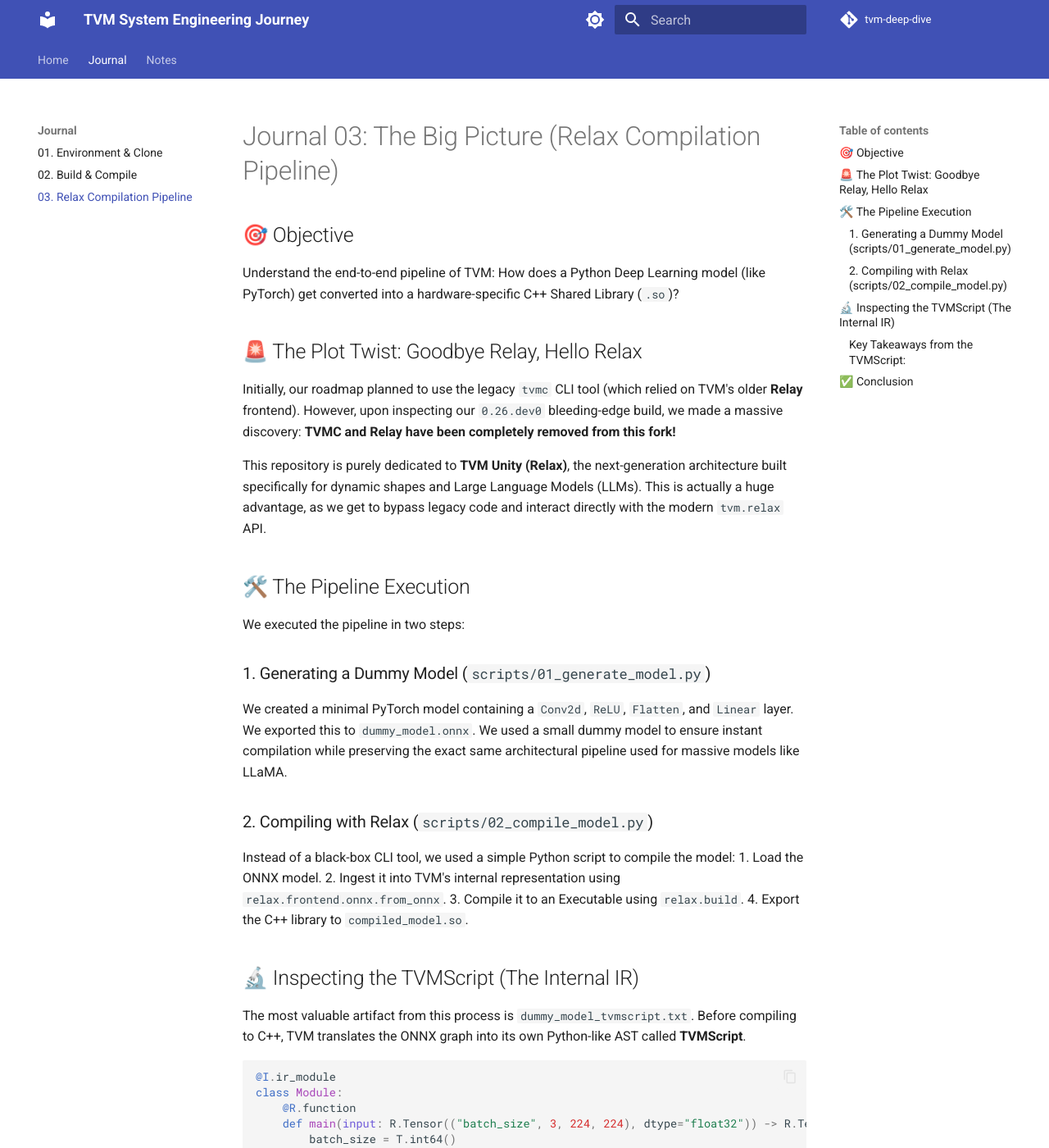
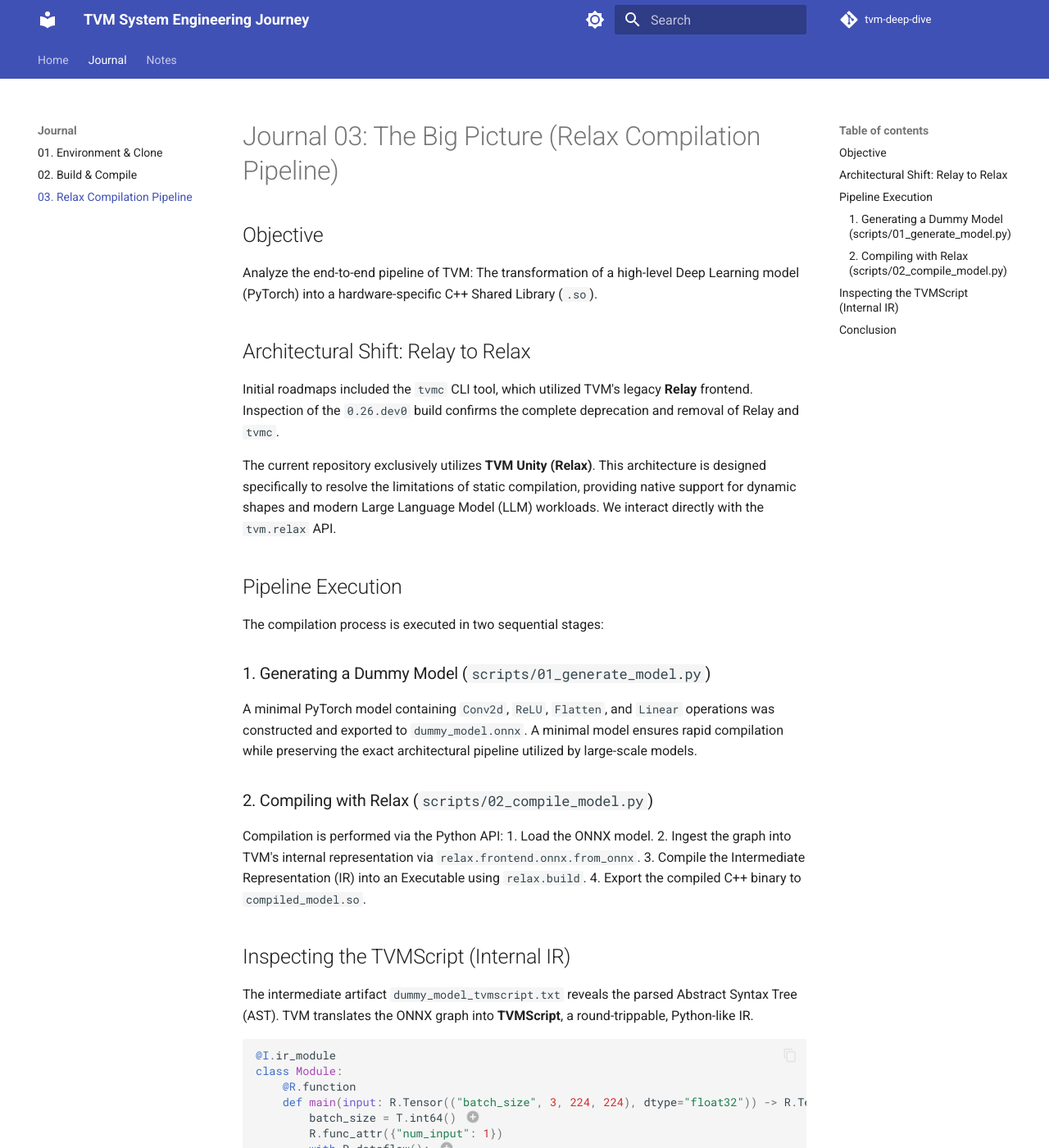
Before and after one commit to keytech42/tvm-deep-dive, an MkDocs documentation site: the page built from docs/journal/03_relax_compilation_pipeline.md, in a window 1280 px wide and 1400 px high. Shown: the whole window at 82% size. Built offline with MkDocs 1.6.1 and Material for MkDocs 9.7.7, drawn with Linux system fonts in a browser that asks for light colours; comment, search, counter and statistics services are not loaded; some of the changed text lies outside the part shown.

Commit message:
docs: restructure Journal 03 with MkDocs annotations and create compiler philosophy note

````diff
--- a/docs/journal/03_relax_compilation_pipeline.md
+++ b/docs/journal/03_relax_compilation_pipeline.md
@@ -1,61 +1,60 @@
 # Journal 03: The Big Picture (Relax Compilation Pipeline)
 
-## 🎯 Objective
+## Objective
+Analyze the end-to-end pipeline of TVM: The transformation of a high-level Deep Learning model (PyTorch) into a hardware-specific C++ Shared Library (`.so`).
 
-Understand the end-to-end pipeline of TVM: How does a Python Deep Learning model (like PyTorch) get converted into a hardware-specific C++ Shared Library (`.so`)?
+## Architectural Shift: Relay to Relax
+Initial roadmaps included the `tvmc` CLI tool, which utilized TVM's legacy **Relay** frontend. Inspection of the `0.26.dev0` build confirms the complete deprecation and removal of Relay and `tvmc`.
 
-## 🚨 The Plot Twist: Goodbye Relay, Hello Relax
+The current repository exclusively utilizes **TVM Unity (Relax)**. This architecture is designed specifically to resolve the limitations of static compilation, providing native support for dynamic shapes and modern Large Language Model (LLM) workloads. We interact directly with the `tvm.relax` API.
 
-Initially, our roadmap planned to use the legacy `tvmc` CLI tool (which relied on TVM's older **Relay** frontend). However, upon inspecting our `0.26.dev0` bleeding-edge build, we made a massive discovery: **TVMC and Relay have been completely removed from this fork!**
+## Pipeline Execution
 
-This repository is purely dedicated to **TVM Unity (Relax)**, the next-generation architecture built specifically for dynamic shapes and Large Language Models (LLMs). This is actually a huge advantage, as we get to bypass legacy code and interact directly with the modern `tvm.relax` API.
-
-## 🛠️ The Pipeline Execution
-
-We executed the pipeline in two steps:
+The compilation process is executed in two sequential stages:
 
 ### 1. Generating a Dummy Model (`scripts/01_generate_model.py`)
-We created a minimal PyTorch model containing a `Conv2d`, `ReLU`, `Flatten`, and `Linear` layer. We exported this to `dummy_model.onnx`. We used a small dummy model to ensure instant compilation while preserving the exact same architectural pipeline used for massive models like LLaMA.
+A minimal PyTorch model containing `Conv2d`, `ReLU`, `Flatten`, and `Linear` operations was constructed and exported to `dummy_model.onnx`. A minimal model ensures rapid compilation while preserving the exact architectural pipeline utilized by large-scale models.
 
 ### 2. Compiling with Relax (`scripts/02_compile_model.py`)
-Instead of a black-box CLI tool, we used a simple Python script to compile the model:
+Compilation is performed via the Python API:
 1. Load the ONNX model.
-2. Ingest it into TVM's internal representation using `relax.frontend.onnx.from_onnx`.
-3. Compile it to an Executable using `relax.build`.
-4. Export the C++ library to `compiled_model.so`.
+2. Ingest the graph into TVM's internal representation via `relax.frontend.onnx.from_onnx`.
+3. Compile the Intermediate Representation (IR) into an Executable using `relax.build`.
+4. Export the compiled C++ binary to `compiled_model.so`.
 
-## 🔬 Inspecting the TVMScript (The Internal IR)
+## Inspecting the TVMScript (Internal IR)
 
-The most valuable artifact from this process is `dummy_model_tvmscript.txt`. Before compiling to C++, TVM translates the ONNX graph into its own Python-like AST called **TVMScript**.
+The intermediate artifact `dummy_model_tvmscript.txt` reveals the parsed Abstract Syntax Tree (AST). TVM translates the ONNX graph into **TVMScript**, a round-trippable, Python-like IR.
 
 ```python
 @I.ir_module
 class Module:
     @R.function
-    def main(input: R.Tensor(("batch_size", 3, 224, 224), dtype="float32")) -> R.Tensor(("batch_size", 10), dtype="float32"):
-        batch_size = T.int64()
-        with R.dataflow():
-            # Convolution Layer (notice the layout and strides)
-            lv: R.Tensor(...) = R.nn.conv2d(input, metadata["relax.expr.Constant"][0], strides=[1, 1], padding=[1, 1, 1, 1], ...)
-
-            # Bias Add and ReLU
-            lv2: R.Tensor(...) = R.add(lv, lv1)
-            lv3: R.Tensor(...) = R.nn.relu(lv2)
-
-            # Matmul (Linear Layer)
-            lv6: R.Tensor(...) = R.matmul(lv4, lv5, out_dtype=None)
-            gv: R.Tensor(...) = R.add(lv6, metadata["relax.expr.Constant"][3])
+    def main(input: R.Tensor(("batch_size", 3, 224, 224), dtype="float32")) -> R.Tensor(("batch_size", 10), dtype="float32"): # (1)!
+        batch_size = T.int64() # (2)!
+        R.func_attr({"num_input": 1})
+        with R.dataflow(): # (3)!
+            lv: R.Tensor((batch_size, 16, 224, 224), dtype="float32") = R.nn.conv2d(input, metadata["relax.expr.Constant"][0], strides=[1, 1], padding=[1, 1, 1, 1], dilation=[1, 1], groups=1, data_layout="NCHW", kernel_layout="OIHW", out_layout="NCHW", out_dtype=None)
+            lv1: R.Tensor((1, 16, 1, 1), dtype="float32") = R.reshape(metadata["relax.expr.Constant"][1], R.shape([1, 16, 1, 1]))
+            lv2: R.Tensor((batch_size, 16, 224, 224), dtype="float32") = R.add(lv, lv1) # (4)!
+            lv3: R.Tensor((batch_size, 16, 224, 224), dtype="float32") = R.nn.relu(lv2)
+            lv4: R.Tensor((batch_size, 802816), dtype="float32") = R.reshape(lv3, R.shape([batch_size, 802816]))
+            lv5: R.Tensor((802816, 10), dtype="float32") = R.permute_dims(metadata["relax.expr.Constant"][2], axes=[1, 0])
+            lv6: R.Tensor((batch_size, 10), dtype="float32") = R.matmul(lv4, lv5, out_dtype=None)
+            gv: R.Tensor((batch_size, 10), dtype="float32") = R.add(lv6, metadata["relax.expr.Constant"][3])
             R.output(gv)
         return gv
 ```
 
-### Key Takeaways from the TVMScript:
-1. **Dynamic Shapes are First-Class**: Notice `"batch_size"`. Unlike older frameworks that freeze dimensions, Relax natively tracks symbolic dimensions (`T.int64()`) throughout the entire graph.
-2. **Dataflow Block**: The `with R.dataflow():` context means these operations have no side effects. The compiler can aggressively reorder, fuse, or parallelize anything inside this block safely.
-3. **Hardware Agnostic to Hardware Specific**: This high-level IR (Relax) will eventually be lowered into TensorIR (TIR) loops and then to LLVM C++ code inside the `compiled_model.so`.
+1.  **Dynamic Shape Mapping:** PyTorch defined a static input dimension `1`, but TVM maps this dimension to a string identifier `"batch_size"`.
+2.  **Symbolic Variable Binding:** `T.int64()` constructs a symbolic variable. This confirms TVM does not hardcode the dimension, allowing for dynamic batch sizes at runtime.
+3.  **Dataflow Block:** Operations within `R.dataflow()` are guaranteed to lack side effects. This context allows the compiler to safely perform aggressive optimizations (e.g., operator fusion, instruction reordering).
+4.  **Operator Decomposition:** PyTorch's `Conv2d` implicitly handles bias addition. TVM IR decomposes this into discrete mathematical operations: a convolution (`lv`) followed by an explicit matrix addition (`lv2`).
 
-## ✅ Conclusion
+!!! info "Deep Dive: TVM Design Philosophy"
+    Why are dynamic shapes critical for modern LLMs? Why did legacy compilers like TensorRT enforce static compilation? What is the exact binary composition of the `.so` artifact? For a rigorous technical analysis of these concepts, refer to the [Compiler Design Philosophy](../notes/01_compiler_design_philosophy.md) note.
 
-We successfully witnessed the "Big Picture". A PyTorch model went in, was translated into TVM's internal **Relax IR**, and was ultimately compiled out as a `compiled_model.so` native library.
+## Conclusion
+The end-to-end pipeline is verified. A PyTorch model is ingested, translated into the **Relax IR** (TVMScript), and lowered into a native `compiled_model.so` binary targeting the LLVM backend.
 
-**Next Step:** Now that we've seen the very top (Python API) and the very bottom (`.so`), it's time to explore the bridge that connects them: the **FFI Boundary Tracking (PackedFunc)**.
+**Next Objective:** Trace the FFI (Foreign Function Interface) boundary via `PackedFunc` to observe the zero-serialization transition from Python to C++.
--- /dev/null
+++ b/docs/notes/01_compiler_design_philosophy.md
@@ -0,0 +1,53 @@
+# Compiler Design Philosophy
+
+## The Necessity of Dummy Inputs for ONNX Export
+
+PyTorch utilizes a **define-by-run** (eager execution) paradigm, meaning the computation graph is dynamically constructed during runtime as data flows through operations. Consequently, PyTorch lacks an explicit, static representation of the graph architecture prior to execution.
+
+To export a model to a static format like ONNX, PyTorch employs a technique known as **tracing**.
+Tracing requires passing a **dummy input** (a tensor containing arbitrary values but structurally identical to real data) through the model. The tracer monitors and records the sequence of operations applied to this tensor, serializing the resulting execution path into the ONNX graph. If data-dependent control flow (e.g., `if` statements) exists, tracing strictly captures the branch executed by the specific dummy input.
+
+## The `.onnx.data` File Mechanism
+
+During ONNX export, a deep learning model is bifurcated into two conceptual components:
+1.  **Topology:** The structural layout defining how mathematical nodes are interconnected.
+2.  **Parameters (Weights):** The trained numerical data tensors residing within the nodes.
+
+By default, ONNX attempts to embed both components within a single `.onnx` file. However, Protocol Buffers (the underlying serialization format for ONNX) enforce a strict 2GB file size limit. If the model weights exceed this threshold, or if the external data flag is explicitly enabled during export, the topology is serialized into the primary `.onnx` file, while the heavy parameter tensors are externalized to a binary `.onnx.data` file. The compiler consumes both simultaneously.
+
+## TVMScript: Abstract Syntax Tree vs. Pseudo-code
+
+A common misconception is that `tvm_script.txt` functions merely as read-only pseudo-code for human inspection. This is fundamentally incorrect.
+
+**TVMScript is a fully parseable, round-trippable Intermediate Representation (IR).**
+It serves as the concrete Abstract Syntax Tree (AST) that the TVM compiler internalizes, mutates, and optimizes. A developer can author TVMScript manually, completely bypassing the ONNX frontend, and feed it directly into the TVM compilation pipeline via Python decorators (e.g., `@I.ir_module`, `@R.function`) to generate the identical `.so` binary. It is the core language of the TVM backend.
+
+## Static vs. Dynamic Compilation
+
+### The Static Paradigm (Legacy Compilers & Vanilla TensorRT)
+Historically, compilers demanded strict static shapes (e.g., dimensions locked to `1x3x224x224`).
+**Advantages:**
+- **Deterministic Memory Allocation:** The precise memory footprint is known at compile-time, allowing the GPU to allocate fixed buffers without dynamic runtime `malloc`/`free` overhead.
+- **Aggressive Optimization:** The compiler can execute perfect loop unrolling, select exact hardware-specific instruction tiles, and maximize cache locality.
+
+**Disadvantages:**
+- If the batch size or input dimensions vary at runtime (e.g., feeding two images instead of one), the compiled binary crashes. Recompilation is strictly required.
+
+### The Dynamic Paradigm (TVM Relax & TensorRT-LLM)
+Modern workloads, particularly Large Language Models (LLMs), fundamentally conflict with static compilation. LLMs process dynamic sequence lengths depending on user prompts and utilize autoregressive decoding where the Key-Value (KV) cache grows continuously.
+
+Architectures like TVM Relax and NVIDIA's TensorRT-LLM resolve this by introducing **Symbolic Shapes**.
+In TVMScript, binding `batch_size = T.int64()` forces the compiler to treat the dimension as an algebraic variable rather than a constant. The resulting machine code retains the logic necessary to allocate memory and calculate strides dynamically at runtime. While incurring minor computational overhead, it ensures robust execution across variable sequence lengths—a strict prerequisite for modern GenAI infrastructure.
+
+## Anatomy of the Compiled `.so` Artifact
+
+The output of the TVM pipeline is a Shared Object (`.so`) file.
+
+Fundamentally, an `.so` file is an Executable and Linkable Format (ELF) binary containing low-level **machine code instructions** (Assembly lowered to binary form, specific to the target architecture such as ARM64, x86_64, or PTX/CUBIN).
+
+However, TVM's `.so` artifacts are not exclusively comprised of executable logic. The binary is structured into segments, which embed:
+1.  **Instructions (`.text` segment):** The actual hardware-executable operations.
+2.  **Metadata (`.rodata` segment):** Serialized JSON strings delineating the graph structure or function signatures.
+3.  **Weights (Optional):** If exported via specific packing routines, the model's trained parameter arrays are physically bundled into data segments within the binary.
+
+The logic execution is strictly handled by the machine code instructions, rendering the binary opaque without the use of a disassembler.
--- a/mkdocs.yml
+++ b/mkdocs.yml
@@ -49,3 +49,4 @@
     - "03. Relax Compilation Pipeline": journal/03_relax_compilation_pipeline.md
   - Notes:
     - "System Architecture": notes/architecture.md
+    - "01. Compiler Design Philosophy": notes/01_compiler_design_philosophy.md
````
